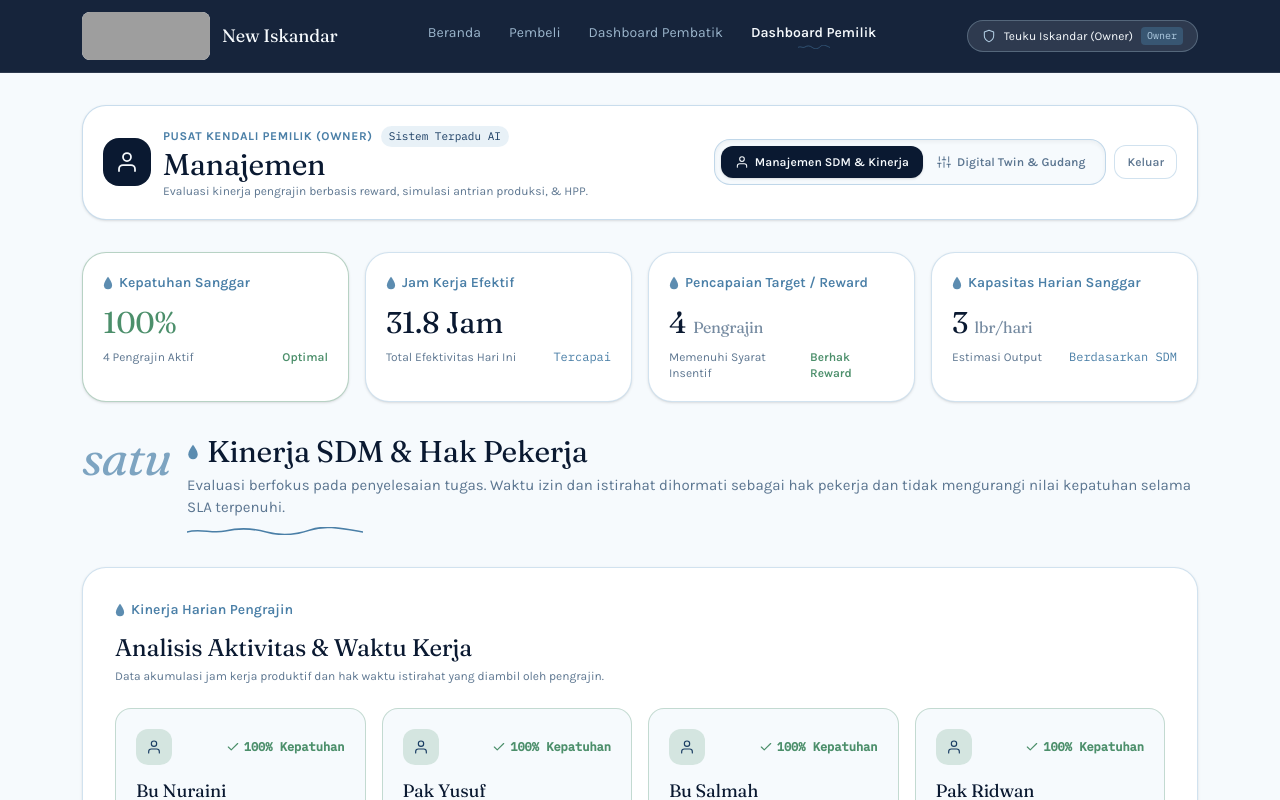
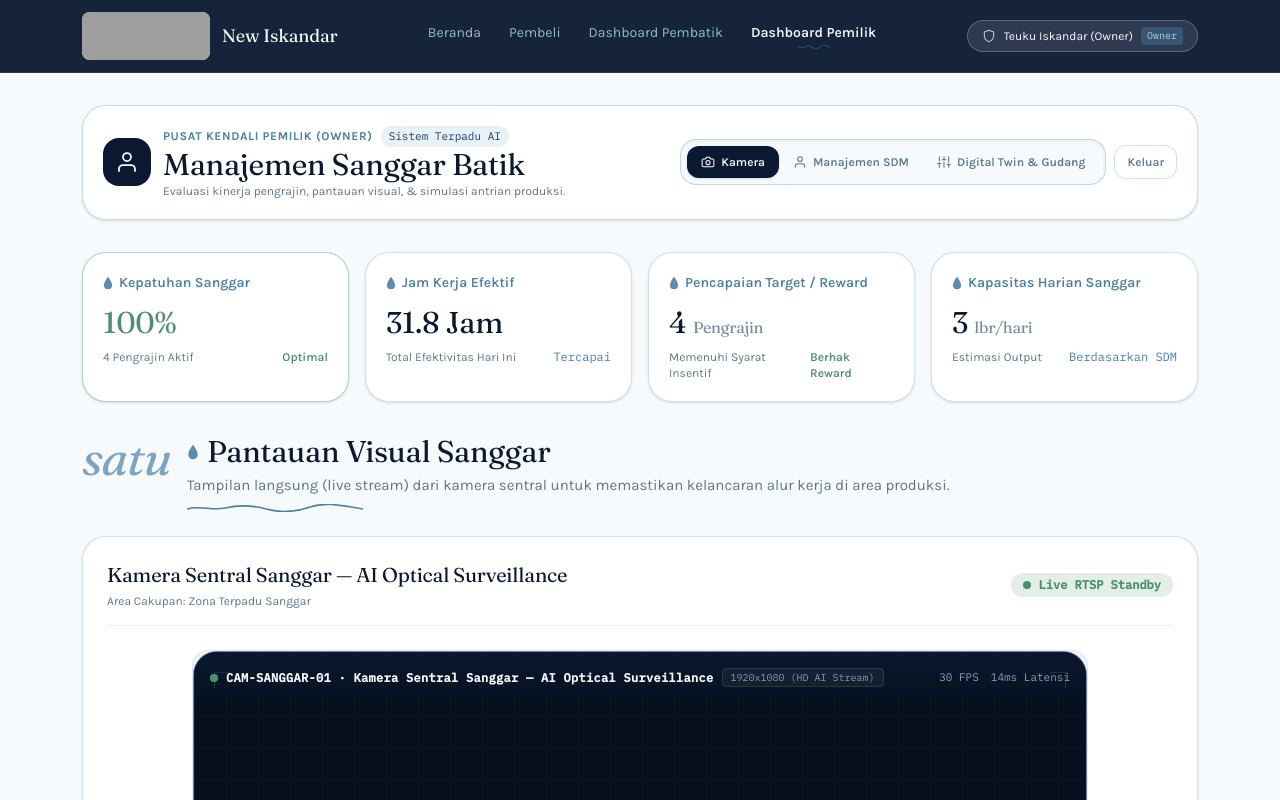
Before and after one commit to fathrmhd/newiskandar, a React (Vite) app in the folder frontend/: page / in a window 1280 px wide. Both pictures are taken after a click on the button "Dashboard Pemilik". Shown: the top 800 px of the page. Built offline with nearby package versions, Linux system fonts and the light colour scheme; grey boxes are pictures that could not be loaded; the HTML template or start-up script is replaced by a standard one.

Commit message:
feat: update owner dashboard interface

```diff
--- a/frontend/src/pages/DashboardOwner.tsx
+++ b/frontend/src/pages/DashboardOwner.tsx
@@ -1,6 +1,7 @@
 import type { FC, ReactNode } from 'react'
 import { useMemo, useState } from 'react'
 import {
+  CameraIcon,
   CheckIcon,
   SlidersIcon,
   StageMark,
@@ -8,6 +9,7 @@ import {
   UserIcon,
 } from '@/components/batik'
 import {
+  CENTRAL_CAMERA,
   DEFAULT_MATERIALS,
   DEFAULT_WORKERS,
   type Material,
@@ -16,6 +18,7 @@ import {
   fmtDate,
   rupiah,
 } from '@/lib/ai'
+import { VisionStream } from '@/components/VisionStream'
 import { BatikDigitalTwinAnimation } from '@/components/BatikDigitalTwinAnimation'
 
 interface DashboardOwnerProps {
@@ -28,14 +31,14 @@ const nextId = () => `x${uid++}`
 export const DashboardOwner: FC<DashboardOwnerProps> = ({
   onLogout,
 }) => {
-  // Hanya dua tab utama: Manajemen SDM (Kinerja) & Digital Twin (Kapasitas & Gudang)
-  const [activeTab, setActiveTab] = useState<'hr' | 'capacity'>('hr')
+  // Ditambahkan kembali tab 'surveillance' sebagai default
+  const [activeTab, setActiveTab] = useState<'surveillance' | 'hr' | 'capacity'>('surveillance')
 
   const [workers, setWorkers] = useState<Worker[]>(DEFAULT_WORKERS)
   const [materials, setMaterials] = useState<Material[]>(DEFAULT_MATERIALS)
   const [target, setTarget] = useState(40)
 
-  // REVISI: Pembulatan kapasitas harian (tanpa koma)
+  // Pembulatan kapasitas harian
   const dailyCapacity = Math.round(workers.reduce((s, w) => s + (w.rate || 0), 0))
   const ai = useMemo(() => computeAI(target, dailyCapacity), [target, dailyCapacity])
   const alloc = useMemo(() => allocate(workers, ai.poQty), [workers, ai.poQty])
@@ -58,10 +61,10 @@ export const DashboardOwner: FC<DashboardOwnerProps> = ({
               </span>
             </div>
             <h1 className="font-display text-2xl text-navy sm:text-3xl">
-              Manajemen
+              Manajemen Sanggar Batik
             </h1>
             <p className="text-xs text-deep/70">
-              Evaluasi kinerja pengrajin berbasis reward, simulasi antrian produksi, & HPP.
+              Evaluasi kinerja pengrajin, pantauan visual, & simulasi antrian produksi.
             </p>
           </div>
         </div>
@@ -69,6 +72,17 @@ export const DashboardOwner: FC<DashboardOwnerProps> = ({
         {/* Tab Navigasi & Logout */}
         <div className="flex flex-wrap items-center gap-2">
           <div className="flex rounded-2xl border border-sky/80 bg-soft p-1.5 shadow-inner">
+            <button
+              onClick={() => setActiveTab('surveillance')}
+              className={`flex items-center gap-1.5 rounded-xl px-3.5 py-2 text-xs font-semibold transition-all ${
+                activeTab === 'surveillance'
+                  ? 'bg-navy text-soft shadow-sm'
+                  : 'text-deep/70 hover:text-navy'
+              }`}
+            >
+              <CameraIcon className="h-3.5 w-3.5" />
+              Kamera
+            </button>
             <button
               onClick={() => setActiveTab('hr')}
               className={`flex items-center gap-1.5 rounded-xl px-3.5 py-2 text-xs font-semibold transition-all ${
@@ -78,7 +92,7 @@ export const DashboardOwner: FC<DashboardOwnerProps> = ({
               }`}
             >
               <UserIcon className="h-3.5 w-3.5" />
-              Manajemen SDM & Kinerja
+              Manajemen SDM
             </button>
             <button
               onClick={() => setActiveTab('capacity')}
@@ -108,7 +122,6 @@ export const DashboardOwner: FC<DashboardOwnerProps> = ({
       <div className="mt-8 grid grid-cols-1 gap-4 sm:grid-cols-2 lg:grid-cols-4">
         <div className="rounded-3xl border border-[color:var(--color-ok)]/40 bg-white p-5 shadow-sm">
           <Tag>Kepatuhan Sanggar</Tag>
-          {/* REVISI: Kepatuhan otomatis 100% jika tercapai efektif */}
           <p className="mt-2 font-display text-3xl text-[color:var(--color-ok)]">100%</p>
           <div className="mt-2 flex items-center justify-between text-xs text-deep/70">
             <span>{workers.length} Pengrajin Aktif</span>
@@ -125,7 +138,6 @@ export const DashboardOwner: FC<DashboardOwnerProps> = ({
           </div>
         </div>
 
-        {/* REVISI: Mengubah sudut pandang hukuman menjadi reward */}
         <div className="rounded-3xl border border-sky/60 bg-white p-5 shadow-sm">
           <Tag>Pencapaian Target / Reward</Tag>
           <p className="mt-2 font-display text-3xl text-navy">
@@ -139,7 +151,6 @@ export const DashboardOwner: FC<DashboardOwnerProps> = ({
 
         <div className="rounded-3xl border border-sky/60 bg-white p-5 shadow-sm">
           <Tag>Kapasitas Harian Sanggar</Tag>
-          {/* REVISI: Pembulatan agar tidak ada koma desimal */}
           <p className="mt-2 font-display text-3xl text-navy">
             {dailyCapacity} <span className="text-base text-deep/60">lbr/hari</span>
           </p>
@@ -151,13 +162,54 @@ export const DashboardOwner: FC<DashboardOwnerProps> = ({
       </div>
 
       {/* ===================================================================== */}
-      {/* SUB-TAB 1: MANAJEMEN SDM & KINERJA PENGRAJIN (TANPA KAMERA/LOG MENTAH)*/}
+      {/* SUB-TAB 1: KAMERA SENTRAL (HANYA DISPLAY / VISUAL)                    */}
+      {/* ===================================================================== */}
+      {activeTab === 'surveillance' && (
+        <div className="mt-8 space-y-6">
+          <StageMark
+            numeral="satu"
+            title="Pantauan Visual Sanggar"
+            sub="Tampilan langsung (live stream) dari kamera sentral untuk memastikan kelancaran alur kerja di area produksi."
+          />
+
+          <div className="rounded-3xl border border-sky/60 bg-white p-6 shadow-sm">
+            <div className="flex flex-wrap items-center justify-between gap-3 border-b border-sky/30 pb-4 mb-6">
+              <div>
+                <h3 className="font-display text-xl text-navy">
+                  {CENTRAL_CAMERA.name}
+                </h3>
+                <p className="text-xs text-deep/70 mt-1">Area Cakupan: Zona Terpadu Sanggar</p>
+              </div>
+              <span className="rounded-full bg-[color:var(--color-ok)]/15 px-3 py-1 font-mono text-xs font-semibold text-[color:var(--color-ok)] flex items-center gap-2">
+                <span className="relative flex h-2 w-2">
+                  <span className="animate-ping absolute inline-flex h-full w-full rounded-full bg-[color:var(--color-ok)] opacity-75"></span>
+                  <span className="relative inline-flex rounded-full h-2 w-2 bg-[color:var(--color-ok)]"></span>
+                </span>
+                Live RTSP Standby
+              </span>
+            </div>
+
+            {/* Komponen Kamera Ditaruh di Tengah dan Lebar */}
+            <div className="mx-auto max-w-4xl overflow-hidden rounded-2xl border border-sky/40 bg-soft shadow-inner">
+              {/* showControls diubah jadi false agar tidak ada tombol aneh */}
+              <VisionStream station={CENTRAL_CAMERA} showControls={false} />
+            </div>
+
+            <p className="mt-6 text-center text-xs text-deep/60 bg-soft/50 py-3 rounded-xl border border-sky/30 max-w-2xl mx-auto">
+              Kamera ini murni digunakan sebagai antarmuka pantauan visual (*display only*). Pencatatan log aktivitas yang mengikat sudah dinonaktifkan demi kenyamanan dan fokus pengrajin terhadap target (reward).
+            </p>
+          </div>
+        </div>
+      )}
+
+      {/* ===================================================================== */}
+      {/* SUB-TAB 2: MANAJEMEN SDM & KINERJA PENGRAJIN (TANPA KAMERA/LOG MENTAH)*/}
       {/* ===================================================================== */}
       {activeTab === 'hr' && (
         <div className="mt-8 space-y-8">
           <div>
             <StageMark
-              numeral="satu"
+              numeral="dua"
               title="Kinerja SDM & Hak Pekerja"
               sub="Evaluasi berfokus pada penyelesaian tugas. Waktu izin dan istirahat dihormati sebagai hak pekerja dan tidak mengurangi nilai kepatuhan selama SLA terpenuhi."
             />
@@ -199,7 +251,7 @@ export const DashboardOwner: FC<DashboardOwnerProps> = ({
                       <span className="font-semibold text-navy">{w.activeHoursToday} Jam</span>
                     </div>
                     <div className="flex justify-between">
-                      <span>Hak Istirahat:</span>
+                      <span>Durasi Istirahat:</span>
                       <span className="text-ocean">{w.breakMinutesToday} Menit</span>
                     </div>
                   </div>
@@ -211,17 +263,16 @@ export const DashboardOwner: FC<DashboardOwnerProps> = ({
       )}
 
       {/* ===================================================================== */}
-      {/* SUB-TAB 2: DIGITAL TWIN, KAPASITAS SANGGAR & HPP                       */}
+      {/* SUB-TAB 3: DIGITAL TWIN, KAPASITAS SANGGAR & HPP                       */}
       {/* ===================================================================== */}
       {activeTab === 'capacity' && (
         <div className="mt-8 space-y-8">
           <StageMark
-            numeral="dua"
+            numeral="tiga"
             title="Kapasitas Sanggar & Manajemen Gudang"
             sub="Simulasi kesanggupan produksi, kebutuhan suplai bahan baku, serta kalkulasi Harga Pokok Penjualan (HPP)."
           />
 
-          {/* Animasi Digital Twin Proses Pembuatan Batik */}
           <BatikDigitalTwinAnimation initialStage={1} />
 
           <div className="grid grid-cols-1 gap-8 lg:grid-cols-[1.15fr_1fr]">
@@ -314,8 +365,6 @@ export const DashboardOwner: FC<DashboardOwnerProps> = ({
                               className={`${inputCls} font-mono`}
                             />
                           </Field>
-
-                          {/* REVISI: Mengubah satuan baku menjadi bentuk Dropdown (Selection) */}
                           <Field label="Satuan Unit">
                             <select
                               value={m.unit}
@@ -329,7 +378,6 @@ export const DashboardOwner: FC<DashboardOwnerProps> = ({
                               <option value="Liter (l)">Liter (l)</option>
                             </select>
                           </Field>
-
                           {materials.length > 1 && (
                             <button
                               onClick={() => setMaterials(materials.filter((x) => x.id !== m.id))}
```
